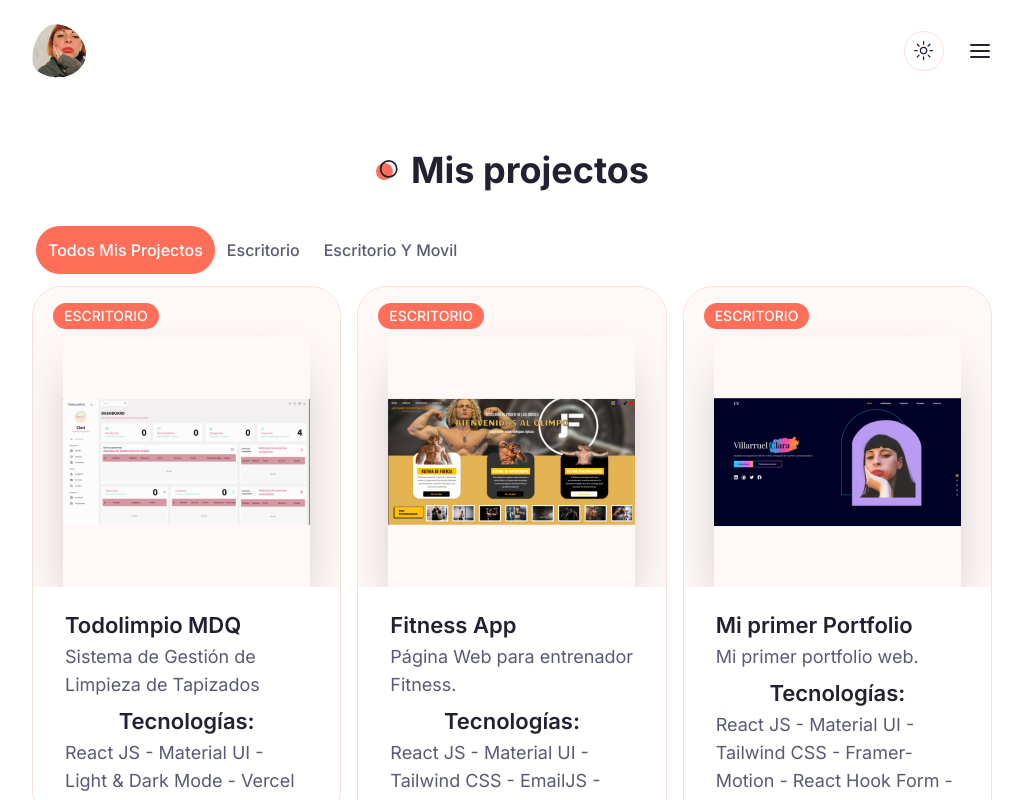
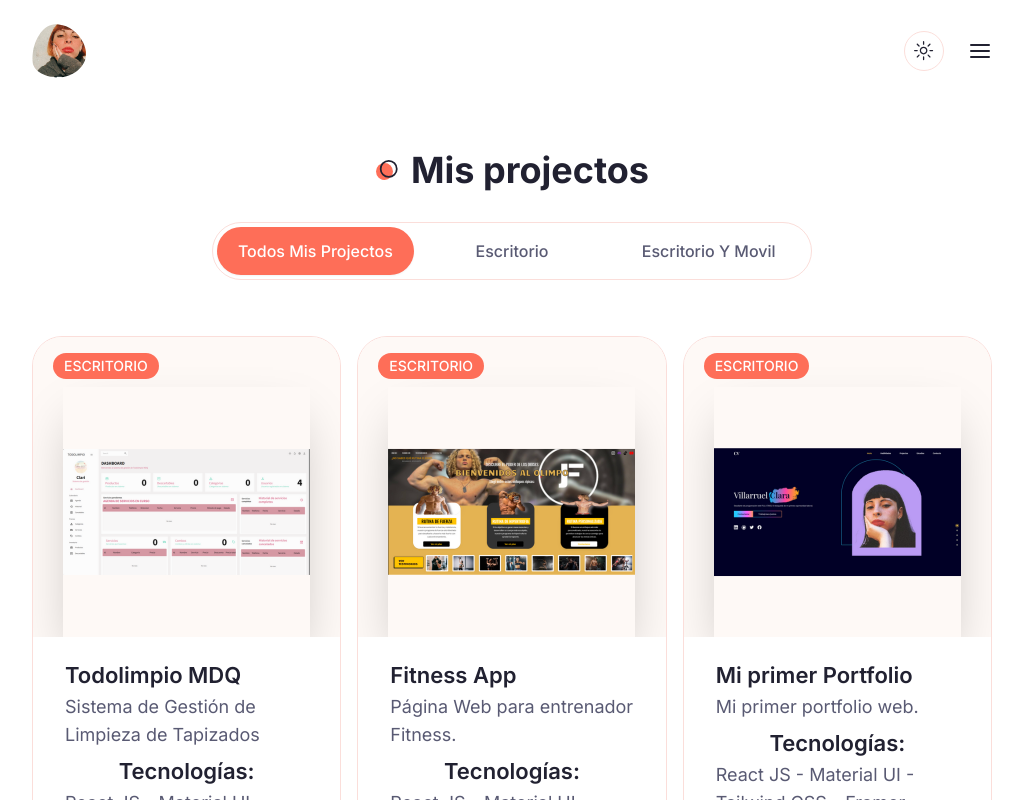
Before and after one commit to RumRage/portfolio, a Next.js app: page /projects in a window 1280 px wide. Shown: the top 800 px of the page, without its empty margins (128-1151 px from the left). Built offline with nearby package versions, Linux system fonts and the light colour scheme.

Commit message:
agregando estilos a tablist

```diff
--- a/app/projects/page.jsx
+++ b/app/projects/page.jsx
@@ -73,14 +73,14 @@ const Projects = () => {
 
         {/* Tabs */}
         <Tabs defaultValue={category} className="mb-24 xl:mb-48">
-          <TabsList>
+          <TabsList className="w-full grid h-full md:grid-cols-3 lg:max-w-[600px] mb-12 mx-auto md:border dark:border-none">
             {categories.map((category, index) => {
               return (
                 <TabsTrigger
                   key={index}
                   value={category}
                   onClick={() => setCategory(category)}
-                  className="capitalize w-[160px] md:w-auto"
+                  className="capitalize w-[172px] md:w-auto"
                 >
                   {category}
                 </TabsTrigger>
```
